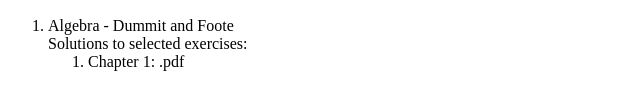
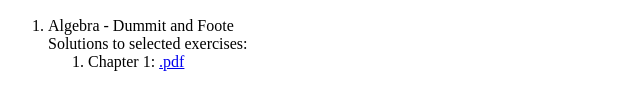
Before and after one commit to gakhyar/gakhyar.github.io, a plain HTML site: page index.html in a window 1280 px wide. Shown: the part 267-376 px from the top of the page, 0-640 px from the left. Drawn offline with Linux system fonts and the light colour scheme.

Commit message:
Update index.html

```diff
--- a/index.html
+++ b/index.html
@@ -22,7 +22,7 @@
         <li>Algebra - Dummit and Foote</li>
         Solutions to selected exercises:<br>
         <ol>
-            <li>Chapter 1: .pdf</li>
+            <li>Chapter 1: <a href="cv.pdf">.pdf</a></li>
         </ol>
     </ol>
 </body>
```
